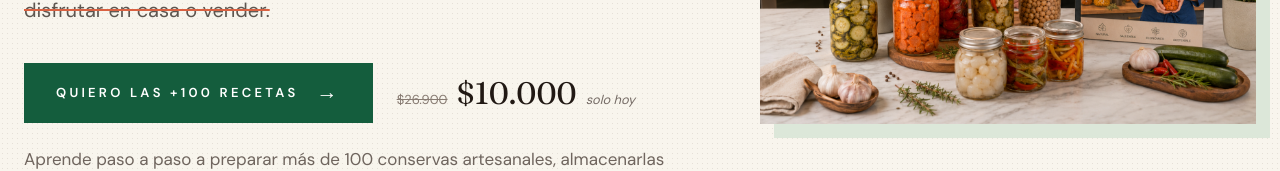
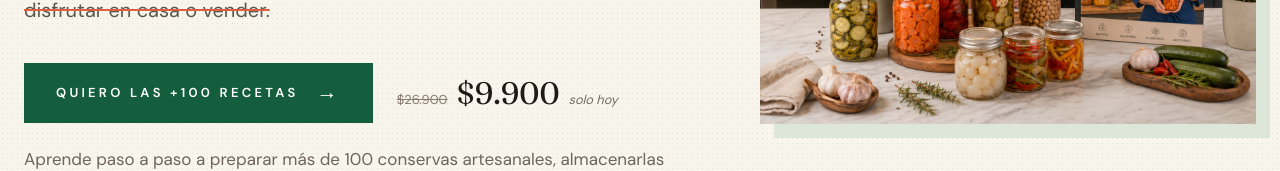
Before and after one commit to hdtu63-hub/Conservas-Caseiras-argentina-DR, a Next.js app: page / in a window 1280 px wide. Shown: the part 508-679 px from the top of the page. Built offline with nearby package versions, Linux system fonts and the light colour scheme.

Commit message:
Alterar preço Guía Esencial para .900

```diff
--- a/app/page.tsx
+++ b/app/page.tsx
@@ -86,7 +86,7 @@ export default function Home() {
         <h1><strong>+100 recetas de</strong><br/><em>conservas caseras</em><br/><mark>para preparar y vender</mark></h1>
         <p className="hero-lead">Convierte ingredientes simples en conservas artesanales que puedes disfrutar en casa o vender.</p>
         <div className="mobile-hero-media"><HeroMedia /></div>
-        <div className="hero-action"><ArrowButton href="#ofertas">Quiero las +100 recetas</ArrowButton><div className="price"><del>$26.900</del><strong>$10.000</strong><small>solo hoy</small></div></div>
+        <div className="hero-action"><ArrowButton href="#ofertas">Quiero las +100 recetas</ArrowButton><div className="price"><del>$26.900</del><strong>$9.900</strong><small>solo hoy</small></div></div>
         <p className="hero-detail">Aprende paso a paso a preparar más de 100 conservas artesanales, almacenarlas correctamente, calcular tus costos y convertir tus recetas favoritas en productos para vender.</p>
         <div className="trust"><span>♢ Pago seguro</span><span>↻ Garantía de 30 días</span><span>∞ Acceso de por vida</span></div>
       </div>
@@ -105,8 +105,8 @@ export default function Home() {
     <section className="bonus section paper"><div className="container"><div className="bonus-heading"><div><p className="eyebrow">4 bonos extras incluidos</p><h2>Llévate hoy <em>$16.800 en materiales adicionales.</em></h2></div><img src="/images/cards/sales-gift-set.jpg" alt="Conservas artesanales presentadas como regalos" loading="lazy"/></div><div className="bonus-grid">{bonuses.map((bonus) => <article key={bonus.title}><header><span>{bonus.label}</span><b>Gratis hoy</b></header><img src={bonus.image} alt={bonus.title} loading="lazy"/><h3>{bonus.title}</h3><p>{bonus.description}</p><footer><span>Valor</span><del>{bonus.value}</del></footer></article>)}</div><p className="fine-print">Los 4 bonos tienen un valor total de $16.800. Hoy están incluidos junto con todo el material principal.</p></div></section>
 
     <section className="pricing section paper" id="ofertas"><div className="container"><div className="center-heading"><h2>Elige cómo quieres <em>empezar.</em></h2><p>Un solo pago. Acceso de por vida. Elige entre la edición esencial o llévate la colección completa.</p></div><div className="pricing-grid">
-      <Offer edition="Guía Esencial" title="Guía Esencial de Conservas" price="$10.000" oldPrice="$26.900" href={checkout.starter} buttonLabel="Quiero la Guía Esencial" features={["100+ recetas para preparar y vender", "30 recetas fáciles para empezar", "Conservas especiales", "Almacenamiento y conservación", "Acceso de por vida"]} unavailable={["Tabla de costos y precios", "Guías de ventas y ganancias", "Consejos para conservar mejor"]}/>
-      <Offer edition="Edición completa" title="Colección Completa de Conservas" price="$12.900" oldPrice="$39.900" priceNote="Solo $2.900 más que la Guía Esencial" href={checkout.premium} buttonLabel="Quiero todo por $12.900" featured features={["Todo lo incluido en la Guía Esencial", "Videoclases paso a paso", "Recetas de pimentones y ajíes artesanales", "Tabla práctica de costos y precios", "Guías para vender tus conservas", "Materiales sobre precios y ganancias", "Acceso de por vida"]} bonuses={["Manual de etiquetas para conservas", "Guía Ganancias en un Frasco", "Mermeladas Artesanales", "Guía práctica de conservación"]}/>
+      <Offer edition="Guía Esencial" title="Guía Esencial de Conservas" price="$9.900" oldPrice="$26.900" href={checkout.starter} buttonLabel="Quiero la Guía Esencial" features={["100+ recetas para preparar y vender", "30 recetas fáciles para empezar", "Conservas especiales", "Almacenamiento y conservación", "Acceso de por vida"]} unavailable={["Tabla de costos y precios", "Guías de ventas y ganancias", "Consejos para conservar mejor"]}/>
+      <Offer edition="Edición completa" title="Colección Completa de Conservas" price="$12.900" oldPrice="$39.900" priceNote="Solo $3.000 más que la Guía Esencial" href={checkout.premium} buttonLabel="Quiero todo por $12.900" featured features={["Todo lo incluido en la Guía Esencial", "Videoclases paso a paso", "Recetas de pimentones y ajíes artesanales", "Tabla práctica de costos y precios", "Guías para vender tus conservas", "Materiales sobre precios y ganancias", "Acceso de por vida"]} bonuses={["Manual de etiquetas para conservas", "Guía Ganancias en un Frasco", "Mermeladas Artesanales", "Guía práctica de conservación"]}/>
     </div><div className="pricing-notes"><strong>Ambas ediciones son de pago único y tienen acceso de por vida.</strong><span>Además, contás con 30 días para probar el material.</span></div></div></section>
 
     <section className="testimonials section paper"><div className="container"><h2>Lo que dicen quienes ya empezaron a <em>preparar sus conservas.</em></h2><div className="testimonial-grid">{testimonials.map(([photo, name, location, quote]) => <figure key={name}><figcaption><img className="avatar" src={photo} alt={`Foto de ${name}`} loading="lazy"/><div><strong>{name}</strong><span>{location}</span></div></figcaption><blockquote>{quote}</blockquote><div className="stars" aria-label="5 de 5 estrellas">★★★★★</div></figure>)}</div><div className="center-action"><ArrowButton href="#ofertas">Quiero empezar hoy</ArrowButton></div></div></section>
```
